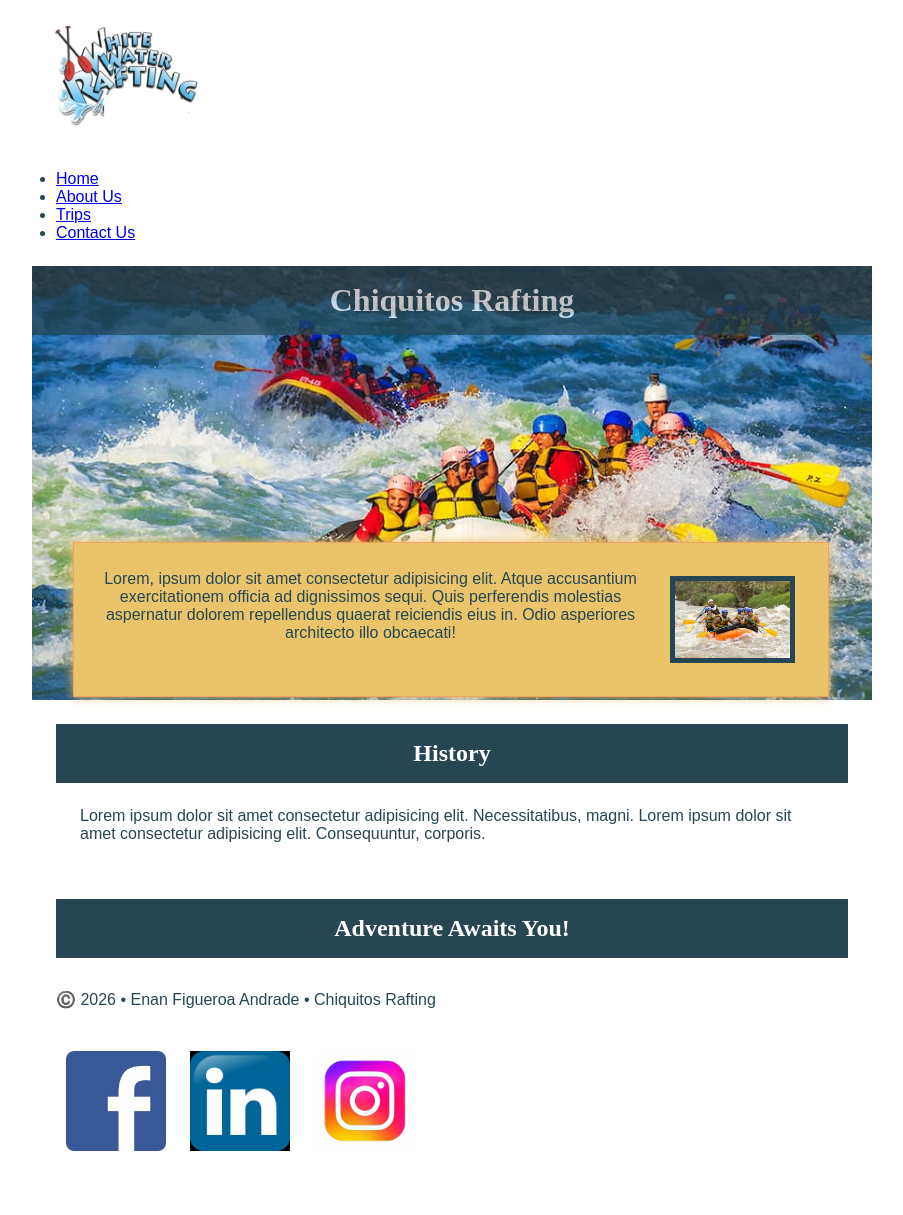
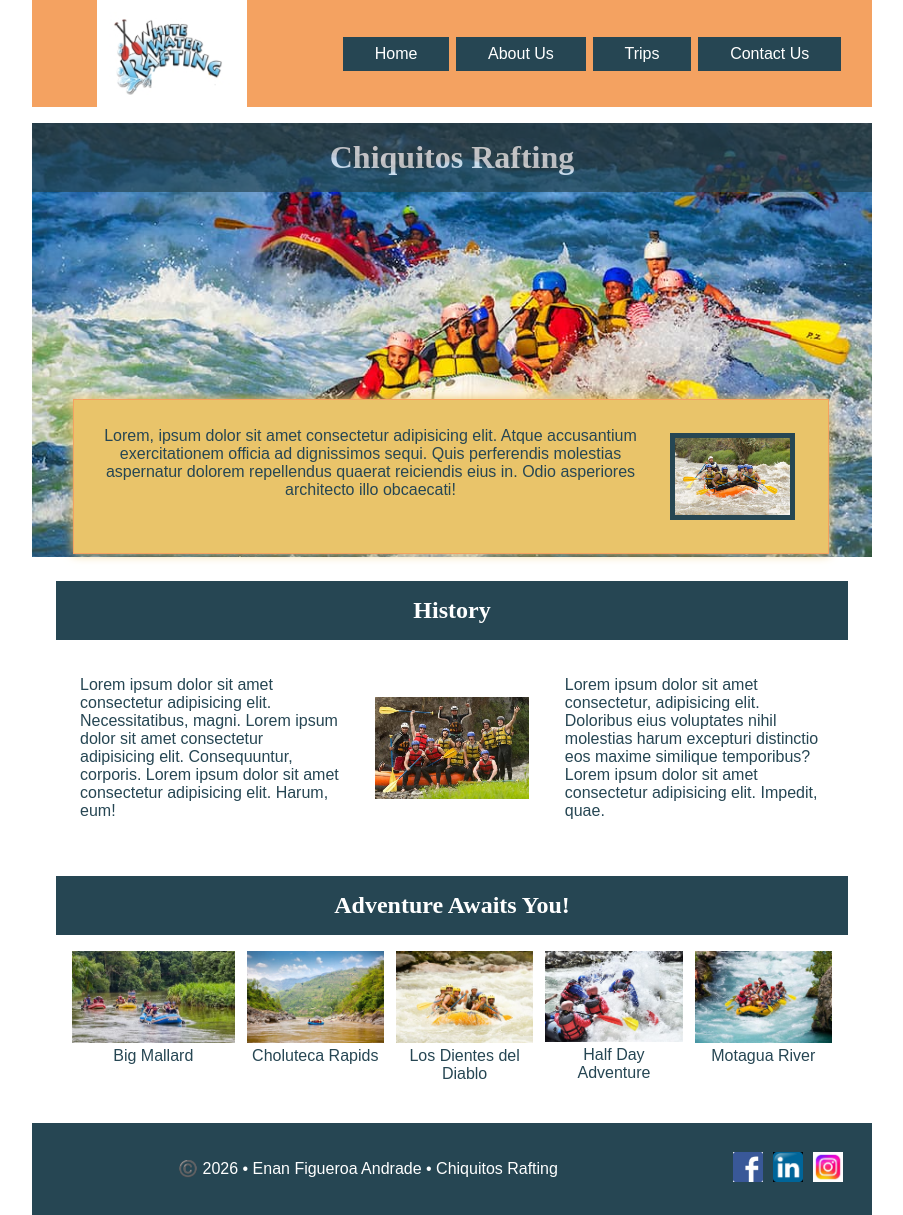
Before and after one commit to zurielfigueroa/wdd130, a plain HTML site: page wwr/about.html in a window 1280 px wide. Shown: the whole page, without its empty margins (188-1091 px from the left). Before the commit the page ends 1189 px from the top, so only its background shows below. Drawn offline with Linux system fonts and the light colour scheme.

Commit message:
Update the about us HTML and CSS to a new format

```diff
--- a/wwr/about.html
+++ b/wwr/about.html
@@ -34,13 +34,40 @@
                 </p>
             </article>
         </div>
-        <section>
+        <section class="history">
             <h2>History</h2>
             <p>Lorem ipsum dolor sit amet consectetur adipisicing elit.
-                Necessitatibus, magni. Lorem ipsum dolor sit amet consectetur adipisicing elit. Consequuntur, corporis.</p>
+                Necessitatibus, magni. Lorem ipsum dolor sit amet consectetur adipisicing elit. Consequuntur, corporis.
+                Lorem ipsum dolor sit amet consectetur adipisicing elit. Harum, eum!</p>
+            <img src="images/history.jpg" alt="Our group members enjoying the water rafting, showing their passion for it">
+            <p>Lorem ipsum dolor sit amet consectetur, adipisicing elit.
+                Doloribus eius voluptates nihil molestias harum excepturi distinctio eos maxime similique temporibus?
+                Lorem ipsum dolor sit amet consectetur adipisicing elit. Impedit, quae.</p>
         </section>
         <section>
             <h2>Adventure Awaits You!</h2>
+            <div class="adventure">
+                <figure>
+                    <img src="images/big-mallard.jpg" alt="A group of people experiencing the Big Mallard rafts">
+                    <figcaption>Big Mallard</figcaption>
+                </figure>
+                <figure>
+                    <img src="images/choluteca-rapids.jpg" alt="A group of people experiencing the Choluteca Rapids">
+                    <figcaption>Choluteca Rapids</figcaption>
+                </figure>
+                <figure>
+                    <img src="images/dientes-del-diablo.jpg" alt="A group of people experiencing Los Dientes del Diablo rafts">
+                    <figcaption>Los Dientes del Diablo</figcaption>
+                </figure>
+                <figure>
+                    <img src="images/half-day-adventure.jpg" alt="A group of people experiencing Half Day Adventures rafts">
+                    <figcaption>Half Day Adventure</figcaption>
+                </figure>
+                <figure>
+                    <img src="images/motagua-river.jpg" alt="A group of people experiencing the Motagua River rafts">
+                    <figcaption>Motagua River</figcaption>
+                </figure>
+            </div>
         </section>
     </main>
     <footer>
--- a/wwr/styles/rafting.css
+++ b/wwr/styles/rafting.css
@@ -48,12 +48,13 @@ article {
 }
 
 .socialmedia img {
-    max-width: 100px;
-    margin: 10px;
+    max-width: 30px;
+    margin: 5px;
 }
 
 .hero {
     position: relative;
+    margin-top: 1rem;
 }
 
 .hero img {
@@ -100,3 +101,79 @@ h2 {
     width: 100%;
     text-align: center;
 }
+
+/* Using class selectors */
+header {
+    display: grid;
+    grid-template-columns: 1fr 2fr;
+    align-items: center;
+    background-color: var(--secondary-color);
+}
+
+header img {
+    width: 150px;
+    margin: 0 auto;
+}
+
+header nav ul {
+    display: flex;
+    justify-content: space-evenly;
+    align-items: center;
+    list-style: none;
+}
+
+header nav a {
+    text-decoration: none;
+    color: #fff;
+    background-color: var(--accent1-color);
+    padding: 0.5rem 2rem;
+    display: block;
+}
+
+.history {
+    display: grid;
+    grid-template-columns: 2fr 1fr 2fr;
+    align-items: center;
+    gap: 12px;
+}
+
+.history h2 {
+    grid-column: 1/4;
+}
+
+.history img {
+    width: 100%;
+}
+
+.adventure {
+    display: flex;
+    justify-content: space-evenly;
+    align-items: flex-start;
+    gap: 12px;
+    margin: 1rem;
+}
+
+.adventure img {
+    width: 100%;
+}
+
+.adventure figcaption {
+    text-align: center;
+}
+
+footer {
+    display: flex;
+    justify-content: space-between;
+    align-items: center;
+    background-color: var(--accent1-color);
+    color: #fff;
+}
+
+footer p {
+    margin: 0 auto;
+}
+
+.socialmedia {
+    display: flex;
+    align-items: center;
+}
```
Also changed, not shown: wwr/images/big-mallard.jpg (added), wwr/images/choluteca-rapids.jpg (added), wwr/images/dientes-del-diablo.jpg (added), wwr/images/half-day-adventure.jpg (added), wwr/images/history.jpg (added), wwr/images/motagua-river.jpg (added).
